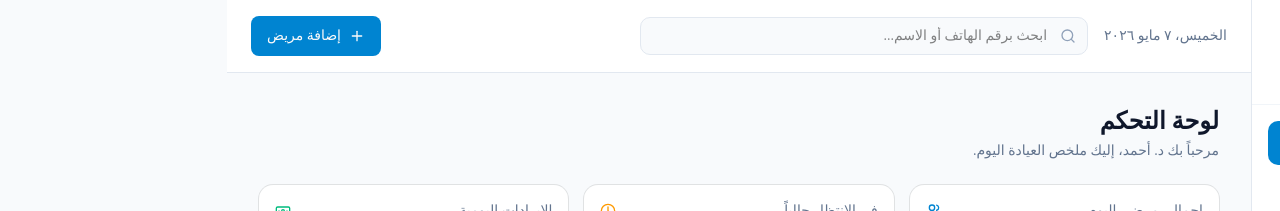
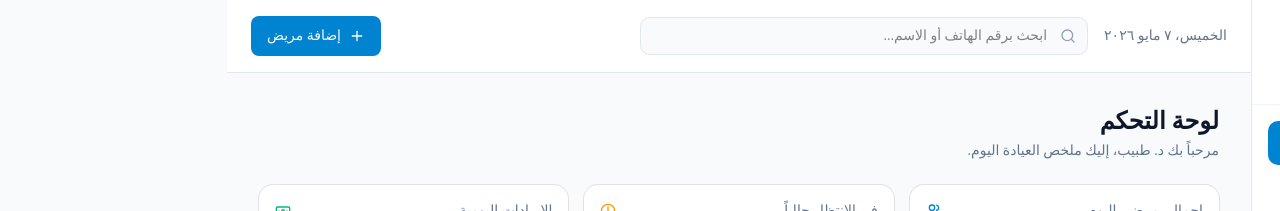
Before and after one commit to Al-Amir911/Clinicos-Egypt, a Next.js app: page / in a window 1280 px wide. Shown: the top 211 px of the page. Built offline with nearby package versions, Linux system fonts and the light colour scheme; no server answers.

Commit message:
fix(dashboard): dynamic doctor name in dashboard greeting

```diff
--- a/app/(dashboard)/page.tsx
+++ b/app/(dashboard)/page.tsx
@@ -1,13 +1,11 @@
 import { SummaryCards } from "@/components/dashboard/SummaryCards";
 import { QueueList } from "@/components/dashboard/QueueList";
+import { DashboardGreeting } from "@/components/dashboard/DashboardGreeting";
 
 export default function DashboardPage() {
   return (
     <div className="max-w-5xl mx-auto">
-      <div className="mb-6">
-        <h1 className="text-2xl font-bold text-slate-900">لوحة التحكم</h1>
-        <p className="text-sm text-slate-500 mt-1">مرحباً بك د. أحمد، إليك ملخص العيادة اليوم.</p>
-      </div>
+      <DashboardGreeting />
 
       <SummaryCards />
       <QueueList />
--- /dev/null
+++ b/components/dashboard/DashboardGreeting.tsx
@@ -0,0 +1,21 @@
+"use client";
+
+import { useProfile } from "@/hooks/useAuth";
+import { Skeleton } from "@/components/ui/skeleton";
+
+export function DashboardGreeting() {
+  const { data: profile, isLoading } = useProfile();
+
+  return (
+    <div className="mb-6">
+      <h1 className="text-2xl font-bold text-slate-900">لوحة التحكم</h1>
+      {isLoading ? (
+        <Skeleton className="h-4 w-48 mt-2" />
+      ) : (
+        <p className="text-sm text-slate-500 mt-1">
+          مرحباً بك د. {profile?.full_name || "طبيب"}، إليك ملخص العيادة اليوم.
+        </p>
+      )}
+    </div>
+  );
+}
```
